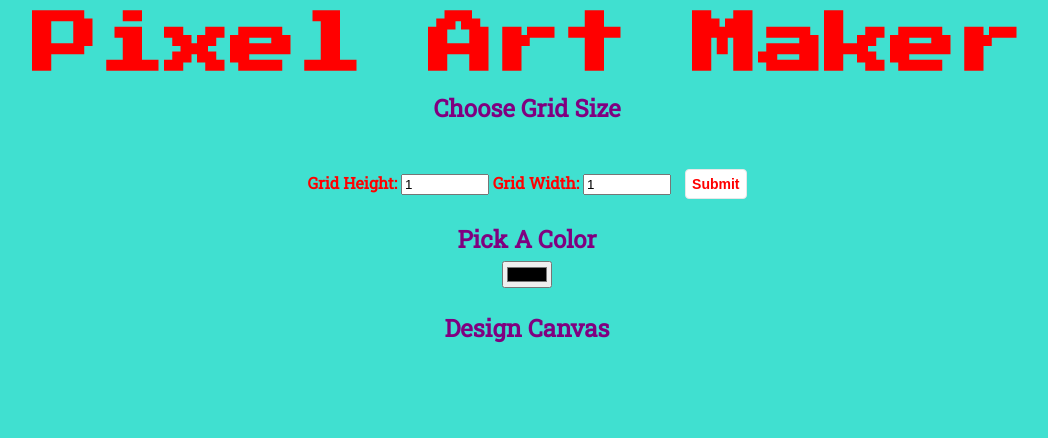
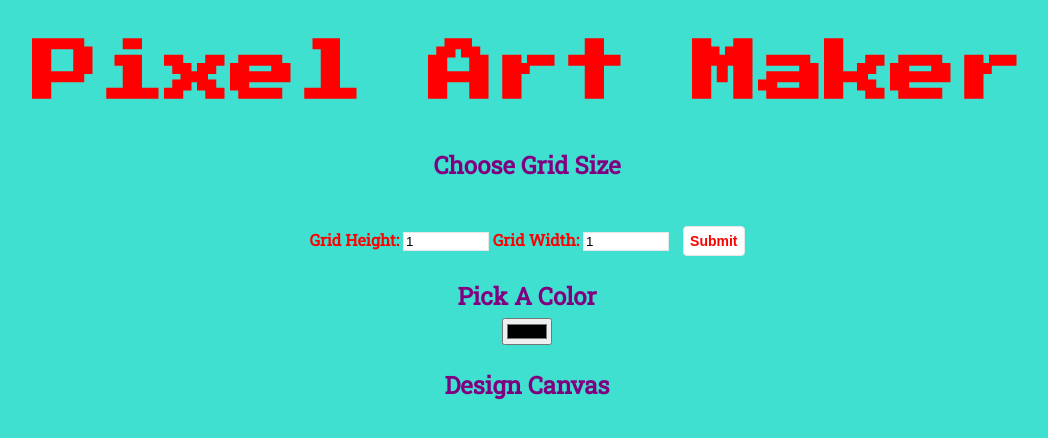
Before and after one commit to rjschodowski/pixelartmaker, a plain HTML site: page index.html in a window 1280 px wide. Shown: the whole page, without its empty margins (113-1161 px from the left). Drawn offline with nearby package versions, Linux system fonts and the light colour scheme.

Commit message:
Update styles.css

```diff
--- a/css/styles.css
+++ b/css/styles.css
@@ -7,7 +7,8 @@ h1 {
     font-family: 'Press Start 2P', cursive;
     font-size: 66px;
     color: red;
-    margin: 0.2em;
+    line-height: 1.25;
+    margin: 0.5em;
 }
 
 h2 {
@@ -27,6 +28,10 @@ h2:first-of-type {
     margin-top: 15px;
 }
 
+#inputWidth, #inputHeight {
+    border: 1px solid #e7e7e7;
+}
+
 #submitButton {
     background-color: white;
     color: red;
@@ -42,7 +47,7 @@ h2:first-of-type {
 table,
 tr,
 td {
-    border: 1px solid black;
+    border: 1px solid #828282;
     background-color: white;
 }
 
```
